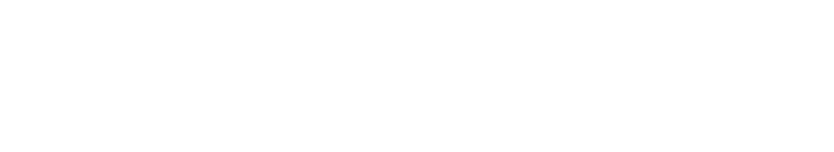
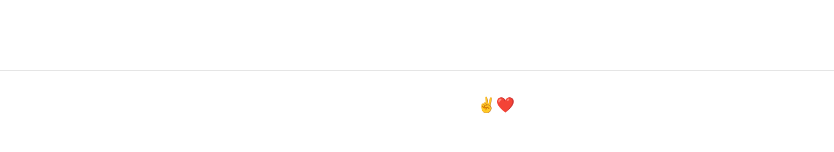
Before and after one commit to jdboachie/jude, a Next.js app: page /writing in a window 1280 px wide. Shown: the part 490-642 px from the top of the page, without its empty margins (144-978 px from the left). Built offline with nearby package versions, Linux system fonts and the light colour scheme; a web font is replaced by a local one.

Commit message:
begin work on footer

```diff
--- /dev/null
+++ b/src/app/components/footer.module.css
@@ -0,0 +1,10 @@
+.footer {
+  z-index: 10;
+  position: relative;
+  display: grid;
+  place-items: center;
+  margin-top: 50px;
+  padding: 24px;
+  width: 100dvw;
+  border-top: 1px solid var(--border);
+}
--- /dev/null
+++ b/src/app/components/footer.tsx
@@ -0,0 +1,9 @@
+import styles from './footer.module.css'
+
+function Footer() {
+  return (
+    <footer className={styles.footer}><p>✌️❤️</p></footer>
+  )
+}
+
+export default Footer
--- a/src/app/globals.css
+++ b/src/app/globals.css
@@ -26,7 +26,7 @@
   --foreground: rgb(0, 0, 0);
   --border: rgb(229, 229, 229);
   --hover-bg: rgb(245, 245, 245);
-  --border-radius: 1rem;
+  --border-radius: 12px;
 
   --pre-bg: #f5f5f5;
   --blur-start: var(--bg);
@@ -78,8 +78,11 @@ html, body {
   -webkit-font-smoothing: antialiased;
 }
 
+section {
+  padding: 100px 150px;
+}
+
 body {
-  padding: 100px 150px;
   color: var(--foreground);
   background: var(--bg);
   font-family: var(--ui-sans), Helvetica, sans-serif;
@@ -87,14 +90,14 @@ body {
   -moz-osx-font-smoothing: grayscale;
 }
 
-body::after {
+body::before {
   position: fixed;
   content: '';
   z-index: 10;
   /* inset: 0; */
   left: 0px;
   top: 0px;
-  height: 96px;
+  height: 100px;
   width: 100dvw;
   background: linear-gradient(
     to bottom,
@@ -102,6 +105,26 @@ body::after {
     var(--blur-end)
   );
   mask-image: linear-gradient(to bottom, var(--mask-visible) 25%, var(--mask-hidden));
+  -moz-user-select: none;
+  user-select: none;
+  pointer-events: none;
+  backdrop-filter: blur(var(--blur-radius));
+}
+body::after {
+  position: fixed;
+  content: '';
+  z-index: 10;
+  /* inset: 0; */
+  left: 0px;
+  bottom: 0px;
+  height: 24px;
+  width: 100dvw;
+  background: linear-gradient(
+    to top,
+    var(--blur-start),
+    var(--blur-end)
+  );
+  mask-image: linear-gradient(to top, var(--mask-visible) 25%, var(--mask-hidden));
   -moz-user-select: none;
   user-select: none;
   pointer-events: none;
@@ -121,7 +144,7 @@ a {
 }
 
 @media not all and (min-width: 1240px) {
-  body {
+  section {
     padding: 100px 2rem;
   }
 }
--- a/src/app/layout.tsx
+++ b/src/app/layout.tsx
@@ -2,6 +2,7 @@ import "./globals.css";
 import type { Metadata, Viewport } from "next";
 import { Analytics } from '@vercel/analytics/react'
 import { SpeedInsights } from '@vercel/speed-insights/next'
+import Footer from "./components/footer";
 
 export const metadata: Metadata = {
   title: "Jude Boachie",
@@ -26,6 +27,7 @@ export default function RootLayout({
         {children}
         <Analytics />
         <SpeedInsights />
+        <Footer />
       </body>
     </html>
   );
--- a/src/app/writing/posts/building-my-portfolio-site.mdx
+++ b/src/app/writing/posts/building-my-portfolio-site.mdx
@@ -5,7 +5,6 @@ summary: 'Follow me on this journey as I build my portfolio site. (and some port
 ---
 
 After years of programming, I've decided to make a portfolio site.
-
 Problem is - I haven't built any portfolio projects.
 
 pssst! Enjoy this nice image 👇
--- a/src/app/writing/styles.css
+++ b/src/app/writing/styles.css
@@ -115,6 +115,9 @@ pre {
 }
 
 @media not all and (min-width: 1024px) {
+  aside > :first-child {
+    padding-left: 0px;
+  }
 
   section {
     display: grid;
```
